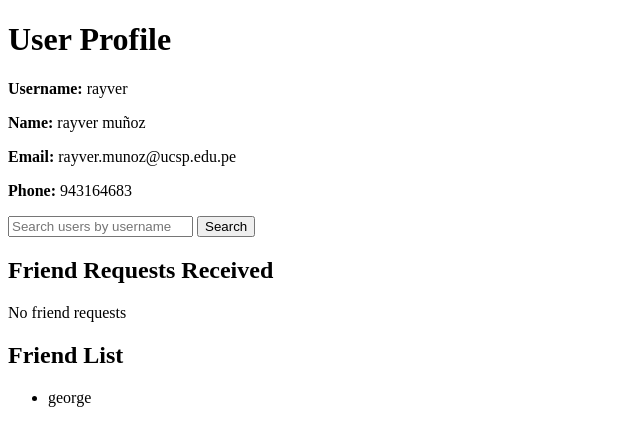
After one commit to RayverAimar/skytech, a Flask app: page /profile/1 in a window 1280 px wide. The commit adds this page. Shown: the top 446 px of the page, without its empty margins (0-640 px from the left). Run offline with Flask 2, Linux system fonts and the light colour scheme; a user stored in the database is signed in; data comes from the database, SQL or seed files in the repository; both versions use the stored data as it was after the commit.

Commit message:
feat: add friends

```diff
--- a/skytech/__init__.py
+++ b/skytech/__init__.py
@@ -21,14 +21,17 @@ class FlightModel(db.Model):
     scales = db.Column(db.Boolean, nullable=False)
 
 class User(db.Model):
+    # Modelo de usuario
     id = db.Column(db.Integer, primary_key=True)
-    username = db.Column(db.String(50), nullable=False)
+    username = db.Column(db.String(50), nullable=False, unique=True)
     password = db.Column(db.String(50), nullable=False)
     email = db.Column(db.String(50), nullable=False)
     first_name = db.Column(db.String(50), nullable=False)
     last_name = db.Column(db.String(50), nullable=False)
     phone = db.Column(db.String(50), nullable=False)
-    searches = relationship('SearchHistory', backref='user')
+    searches = db.relationship('SearchHistory', backref='user')
+    friend_requests_sent = db.relationship('FriendRequest', foreign_keys='FriendRequest.sender_id', backref='sender')
+    friend_requests_received = db.relationship('FriendRequest', foreign_keys='FriendRequest.receiver_id', backref='receiver')
 
 class SearchHistory(db.Model):
     id = db.Column(db.Integer, primary_key=True)
@@ -38,7 +41,87 @@ class SearchHistory(db.Model):
     return_date = db.Column(db.String(50), nullable=False)
     usuario_id = db.Column(db.Integer, db.ForeignKey('user.id'), nullable=False)
 
+class FriendRequest(db.Model):
+    # Solicitud de amistad
+    id = db.Column(db.Integer, primary_key=True)
+    sender_id = db.Column(db.Integer, db.ForeignKey('user.id'), nullable=False)
+    receiver_id = db.Column(db.Integer, db.ForeignKey('user.id'), nullable=False)
+    status = db.Column(db.String(20), nullable=False, default='pending')  # 'pending', 'accepted', 'rejected'
+
 #db.create_all()
+
+@app.route('/send_friend_request/<int:receiver_id>', methods=['POST'])
+def send_friend_request(receiver_id):
+    if 'user_id' in session:
+        sender_id = session['user_id']
+        friend_request = FriendRequest(sender_id=sender_id, receiver_id=receiver_id)
+        db.session.add(friend_request)
+        db.session.commit()
+    return redirect(url_for('index'))
+
+@app.route('/accept_friend_request/<int:request_id>', methods=['POST'])
+def accept_friend_request(request_id):
+    if 'user_id' in session:
+        user_id = session['user_id']
+        friend_request = FriendRequest.query.get(request_id)
+        if friend_request and friend_request.receiver_id == user_id:
+            friend_request.status = 'accepted'
+            db.session.commit()
+    return redirect(url_for('index'))
+
+@app.route('/reject_friend_request/<int:request_id>', methods=['POST'])
+def reject_friend_request(request_id):
+    if 'user_id' in session:
+        user_id = session['user_id']
+        friend_request = FriendRequest.query.get(request_id)
+        if friend_request and friend_request.receiver_id == user_id:
+            friend_request.status = 'rejected'
+            db.session.commit()
+    return redirect(url_for('index'))
+
+
+#def profile(user_id):
+#    if 'user_id' in session:
+#        user = User.query.get(user_id)
+#        if user:
+#            return render_template('profile.html', user=user)
+#    return redirect(url_for('index'))
+
+#@app.route('/profile', methods=['GET', 'POST'])
+@app.route('/profile/<int:user_id>', methods=['GET', 'POST'])
+def profile(user_id):
+    print('profile')
+    if 'user_id' in session:
+        user = User.query.get(user_id)
+        friend_requests_received = FriendRequest.query.filter_by(receiver_id=user_id, status='pending').all()
+        # find friends
+        friendsAccepted = FriendRequest.query.filter_by(sender_id=user_id, status='accepted').all()
+        friends = User.query.filter(User.id.in_([friend.receiver_id for friend in friendsAccepted])).all()
+        if request.method == 'POST':
+            sender_id = user.id
+            receiver_username = request.form['receiver_username']
+            receiver = User.query.filter_by(username=receiver_username).first()
+            if receiver:
+                # Verificar si ya existe una solicitud pendiente entre los usuarios
+                existing_request = FriendRequest.query.filter_by(sender_id=sender_id, receiver_id=receiver.id).first()
+                if not existing_request:
+                    new_request = FriendRequest(sender_id=sender_id, receiver_id=receiver.id)
+                    db.session.add(new_request)
+                    db.session.commit()
+        return render_template('profile.html', user=user, friend_requests_received=friend_requests_received, friends=friends)
+    else:
+        return redirect(url_for('login'))
+
+
+
+@app.route('/profile/search_users', methods=['GET', 'POST'])
+def search_users():
+    if request.method == 'POST':
+        search_query = request.form.get('search_query')
+        if search_query:
+            users = User.query.filter(User.username.ilike(f'%{search_query}%')).all()
+            return render_template('search_results.html', users=users)
+    return redirect(url_for('profile'))
 
 @app.route("/", methods=["GET", "POST"])
 def index():
--- a/skytech/templates/index.html
+++ b/skytech/templates/index.html
@@ -85,6 +85,9 @@
             <p>Welcome, {{ user.username }}!</p>
             <a href="{{ url_for('logout') }}" class="btn btn-dark btn-corner rounded-pill px-4" type="button">Logout</a>
         </div>
+        <div>
+            <a href="{{ url_for('profile', user_id=user.id) }}" class="btn btn-dark btn-corner rounded-pill px-4" type="button">Profile</a>
+        </div>
     {% else %}
         <div class="auth-buttons">
             <a href="{{ url_for('login') }}" class="btn btn-dark rounded-pill px-4" type="button">Log in</a>
--- /dev/null
+++ b/skytech/templates/profile.html
@@ -0,0 +1,49 @@
+<!DOCTYPE html>
+<html lang="en">
+<head>
+    <meta charset="UTF-8">
+    <meta name="viewport" content="width=device-width, initial-scale=1.0">
+    <title>User Profile</title>
+</head>
+<body>
+    <h1>User Profile</h1>
+    <p><strong>Username:</strong> {{ user.username }}</p>
+    <p><strong>Name:</strong> {{ user.first_name }} {{ user.last_name }}</p>
+    <p><strong>Email:</strong> {{ user.email }}</p>
+    <p><strong>Phone:</strong> {{ user.phone }}</p>
+    <form action="{{ url_for('search_users') }}" method="post">
+        <input type="text" name="search_query" placeholder="Search users by username">
+        <button type="submit">Search</button>
+    </form>
+
+    <!-- Solicitudes de amistad recibidas -->
+    <h2>Friend Requests Received</h2>
+    {% if friend_requests_received %}
+        <ul>
+            {% for request in friend_requests_received %}
+                <li>
+                    {{ request.sender.username }} sent you a friend request
+                    <form action="{{ url_for('accept_friend_request', request_id=request.id) }}" method="post">
+                        <input type="submit" value="Accept">
+                    </form>
+                    <form action="{{ url_for('reject_friend_request', request_id=request.id) }}" method="post">
+                        <input type="submit" value="Reject">
+                    </form>
+                </li>
+            {% endfor %}
+        </ul>
+    {% else %}
+        <p>No friend requests</p>
+    {% endif %}
+    <h2>Friend List</h2>
+    {% if friends %}
+        <ul>
+            {% for friend in friends %}
+                <li>{{ friend.username }}</li>
+            {% endfor %}
+        </ul>
+    {% else %}
+        <p>No friends</p>
+    {% endif %}
+</body>
+</html>
```
Also changed, not shown: skytech/templates/friend_requests.html (added, +28 -0 lines), skytech/templates/search_results.html (added, +25 -0 lines), skytech/templates/send_friend_request.html (added, +14 -0 lines), skytech/database.db.
